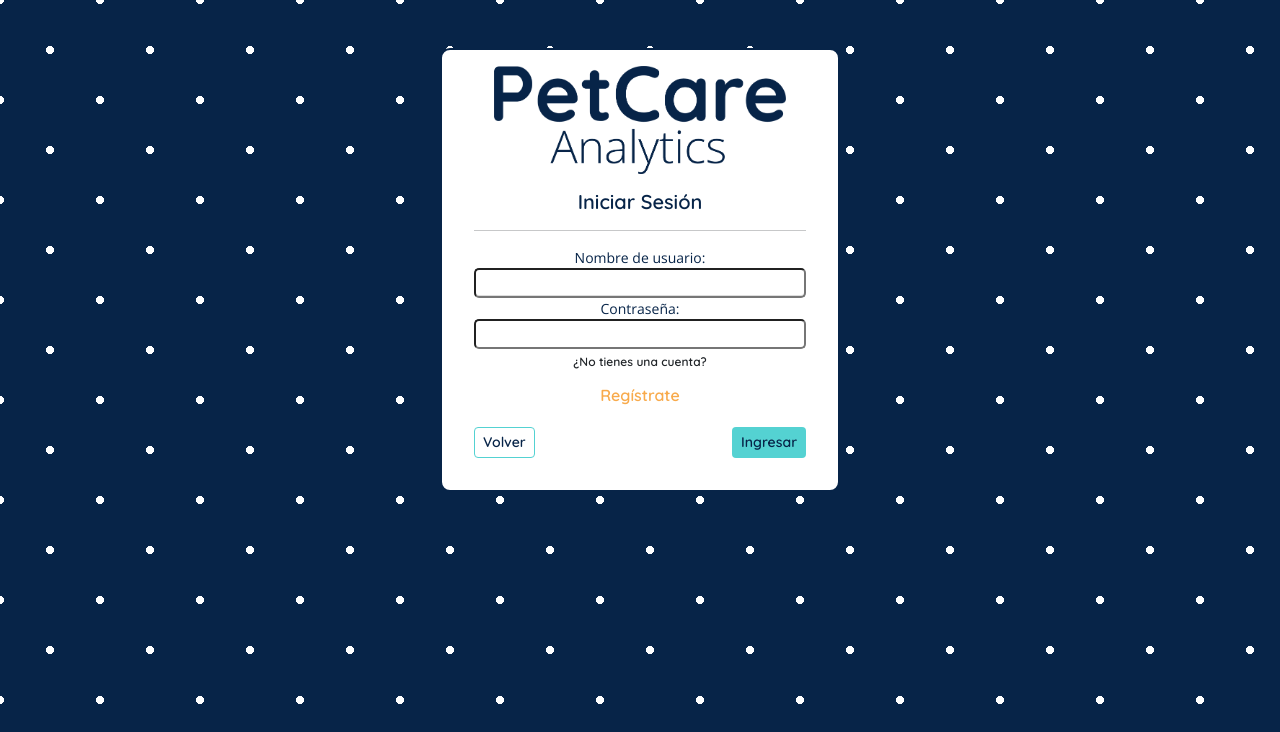
After one commit to JorgPalma/DjangoPCA, a Django app: page /accounts/login/ in a window 1280 px wide. The commit adds this page. Shown: the top 732 px of the page. Run offline with Django 4.2, Linux system fonts and the light colour scheme; some libraries are stand-ins or nearby versions.

Commit message:
Commit login registro

```diff
--- a/PetCareAnalytics/settings.py
+++ b/PetCareAnalytics/settings.py
@@ -26,6 +26,9 @@ SECRET_KEY = 'django-insecure-ks!zxqe_&s=7vhkw4(p8oigqbd+3hd+b2g57!qsewq&o#i5+$e
 DEBUG = True
 
 ALLOWED_HOSTS = []
+
+LOGIN_REDIRECT_URL = '/'
+LOGOUT_REDIRECT_URL = '/'
 
 
 # Application definition
@@ -104,7 +107,7 @@ AUTH_PASSWORD_VALIDATORS = [
 # Internationalization
 # https://docs.djangoproject.com/en/4.2/topics/i18n/
 
-LANGUAGE_CODE = 'en-us'
+LANGUAGE_CODE = 'es-es'
 
 TIME_ZONE = 'UTC'
 
--- a/PetCareAnalytics/urls.py
+++ b/PetCareAnalytics/urls.py
@@ -19,5 +19,6 @@ from django.urls import path, include
 
 urlpatterns = [
     path('admin/', admin.site.urls),
-    path('', include('core.urls'))
+    path('', include('core.urls')),
+    path('accounts/', include('django.contrib.auth.urls'))
 ]
--- a/core/static/core/css/style.css
+++ b/core/static/core/css/style.css
@@ -403,3 +403,86 @@ footer {
     grid-template-columns: repeat(4,1fr);
     margin-right: 8px;
 }
+
+.op-login-card {
+    border-radius: 10px;
+    border: 2px solid var(--azul);
+    height: auto;
+    font-family: var(--quicksans);
+    width: 100%;
+}
+
+.op-login-card img {
+    width: 80%;
+}
+.op-login-card h5 {
+    color: var(--azul)
+}
+
+.op-login-card label {
+    font-family: var(--opensans);
+    font-size: 14px;
+    color: var(--azul);
+}
+
+.op-login-card input[type="text"],
+.op-login-card input[type="email"],
+.op-login-card input[type="password"] {
+    width: 100%;
+    height: 30px;
+    border-radius: 5px;
+    padding-left: 10px;
+    border: 1px solid --azul;
+    outline: none;
+}
+
+.login-bg{
+    background-image: radial-gradient(white, 4px, transparent 4px), radial-gradient(white, 4px, transparent 4px);
+    background-size: 100px 100px;
+    background-position: 0 0, 50px 50px;
+    background-color: var(--azul);
+}
+
+.op-botonera-login{
+    width: 100%;
+}
+
+.op-btn-volver {
+    color: var(--azul);
+    background: white;
+    border: 1px solid var(--celeste);
+}
+
+.op-btn-volver:hover {
+    color: var(--azul);
+    background: var(--celeste);
+}
+
+.op-btn-login{
+    display: inline-block;
+    background: var(--celeste);
+    color: var(--azul);
+}
+
+
+.op-texto-login {
+    font-size: 12px;
+    width: 100%;
+    height: 14px;
+}
+
+.op-link-login{
+    text-decoration: none;
+    font-size: 16px;
+    color: #f8aa4b;
+    height: 20px;
+}
+
+.helptext{
+    font-size: 10px;
+    font-family: var(--opensans);
+}
+
+.helptext ul{
+    list-style:circle;
+}
--- /dev/null
+++ b/core/templates/registration/login.html
@@ -0,0 +1,48 @@
+{% load static %}
+
+<!doctype html>
+<html lang="es">
+    <head>
+        <meta charset="utf-8">
+        <meta name="viewport" content="width=device-width, initial-scale=1">
+        <link rel="preconnect" href="https://fonts.googleapis.com">
+        <link rel="preconnect" href="https://fonts.gstatic.com" crossorigin>
+        <link href="https://fonts.googleapis.com/css2?family=Open+Sans:wght@300;400&family=Quicksand:wght@600;700&display=swap" rel="stylesheet">
+        <link href="https://cdn.jsdelivr.net/npm/bootstrap@5.3.2/dist/css/bootstrap.min.css" rel="stylesheet" integrity="sha384-T3c6CoIi6uLrA9TneNEoa7RxnatzjcDSCmG1MXxSR1GAsXEV/Dwwykc2MPK8M2HN" crossorigin="anonymous">
+        <link rel="stylesheet" href="{% static 'core/css/style.css' %}">
+        <title>PetCare | Iniciar Sesión</title>
+    </head>
+    <body class="login-bg">
+        <div class="container">
+            <div class="row d-flex justify-content-center pt-5">
+                <div class="col-12 col-sm-6 d-flex justify-content-center">
+                    <div class="card op-login-card p-3" style="width: 25rem;">
+                        <img src="{% static 'core/img/LogotipoTransparente.png' %}" class="align-self-center card-img-top" alt="...">
+                        <div class="card-body">
+                          <h5 class="card-title text-center">Iniciar Sesión</h5>
+                          <hr>
+                          <form class="d-flex flex-wrap op-login-form justify-content-center" action="" method="POST">
+                            {% csrf_token %}
+
+                            {{ form }}
+                            <div class="op-login-texto d-flex justify-content-center mt-1 flex-wrap">
+                                <p class="op-texto-login text-center">¿No tienes una cuenta?</p>
+                                <a class="op-link-login" href="{% url 'registro' %}">Regístrate</a>
+                            </div>
+                            <div class="op-botonera-login d-flex justify-content-between mt-4 flex-wrap">
+                                <a class="btn btn-sm op-btn-volver" href="{% url 'home' %}">Volver</a>
+                                <input type="submit" class="btn btn-sm op-btn-login" value="Ingresar">
+                            </div>
+                          </form>
+                        </div>
+                      </div>
+                </div>
+            </div>
+        </div>
+    </body>
+    <script src="https://kit.fontawesome.com/9bc017105e.js" crossorigin="anonymous"></script>
+    <script src="https://cdn.jsdelivr.net/npm/@popperjs/core@2.11.8/dist/umd/popper.min.js" integrity="sha384-I7E8VVD/ismYTF4hNIPjVp/Zjvgyol6VFvRkX/vR+Vc4jQkC+hVqc2pM8ODewa9r" crossorigin="anonymous"></script>
+    <script src="https://cdn.jsdelivr.net/npm/bootstrap@5.3.2/dist/js/bootstrap.min.js" integrity="sha384-BBtl+eGJRgqQAUMxJ7pMwbEyER4l1g+O15P+16Ep7Q9Q+zqX6gSbd85u4mG4QzX+" crossorigin="anonymous"></script>
+    <script src="https://cdn.jsdelivr.net/npm/axios@1.3.4/dist/axios.min.js"></script>
+    <script src="{% static 'core/js/main.js' %}"></script>
+</html>
--- a/core/urls.py
+++ b/core/urls.py
@@ -1,10 +1,11 @@
 from django.urls import path
-from .views import home, nosotros, contacto, blog, formulario
+from .views import home, nosotros, contacto, blog, formulario, registro
 
 urlpatterns=[
     path('', home, name="home"),
     path('nosotros/', nosotros, name="nosotros"),
     path('contacto/', contacto, name="contacto"),
     path('blog/', blog, name="blog"),
-    path('formulario/', formulario, name="formulario")
+    path('formulario/', formulario, name="formulario"),
+    path('registro/', registro, name="registro")
 ]
```
Also changed, not shown: core/forms.py (added, +10 -0 lines), core/templates/core/template.html (+9 -3 lines), core/templates/registration/registro.html (added, +48 -0 lines), core/views.py (+19 -1 lines).
